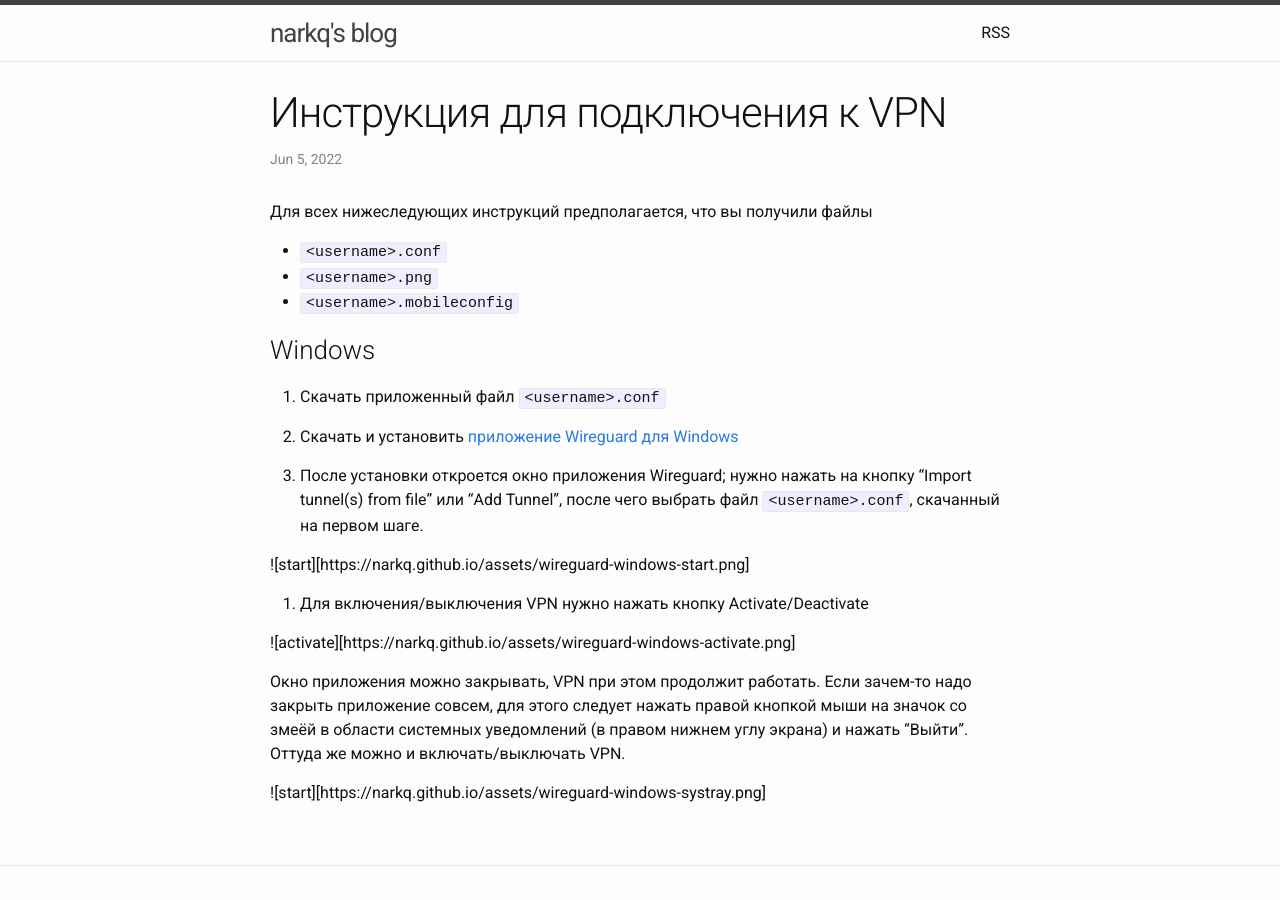
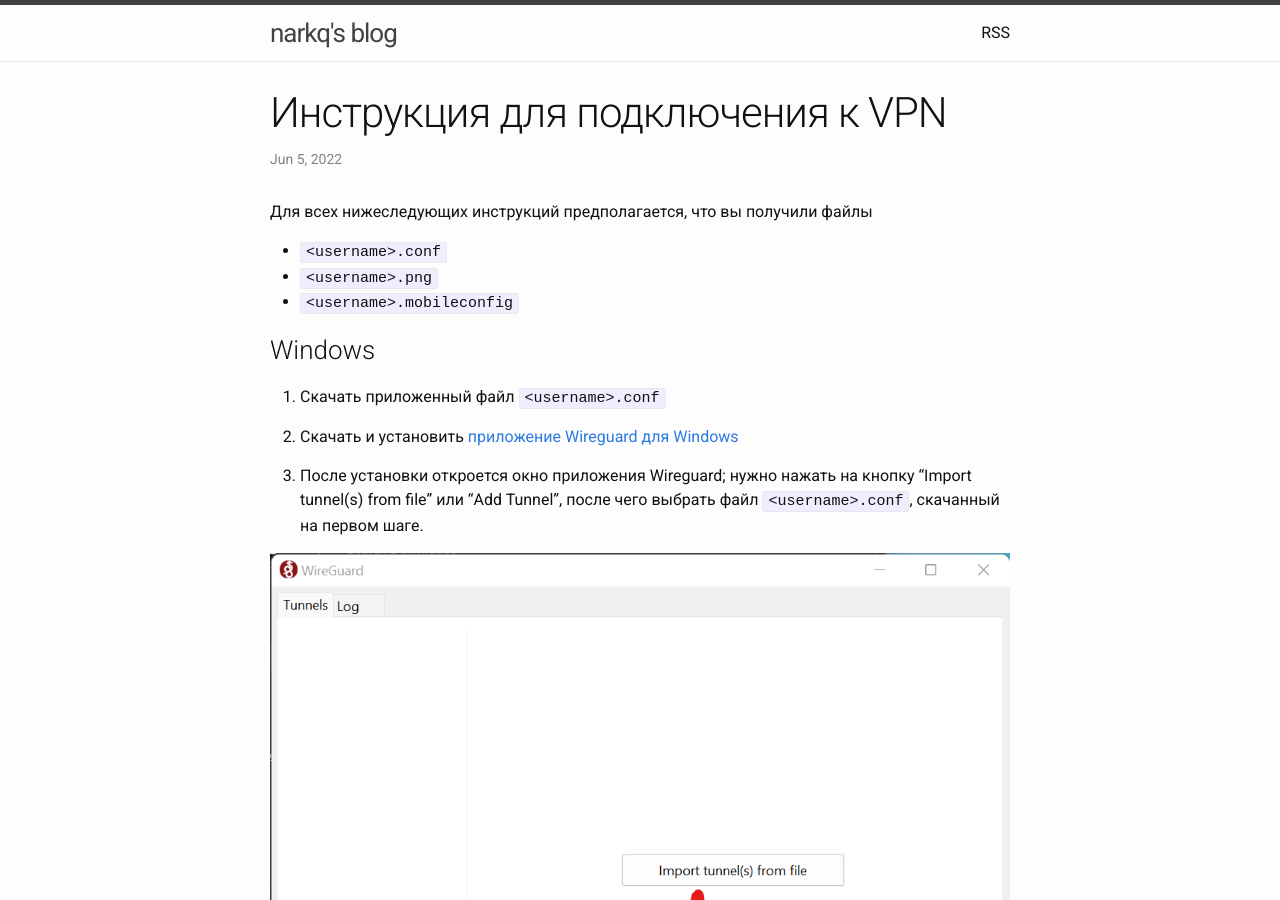
Before and after one commit to narkq/narkq.github.io, a Jekyll site: the page built from _posts/2022-06-05-vpn.md, in a window 1280 px wide and 900 px high. Built offline with Jekyll 4.4.1, drawn with Linux system fonts in a browser that asks for light colours.

Commit message:
images syntax

```diff
--- a/_posts/2022-06-05-vpn.md
+++ b/_posts/2022-06-05-vpn.md
@@ -17,12 +17,12 @@ date:   2022-06-05 21:10:00 +0300
 
 3. После установки откроется окно приложения Wireguard; нужно нажать на кнопку "Import tunnel(s) from file" или "Add Tunnel", после чего выбрать файл `<username>.conf`, скачанный на первом шаге.
 
-![start][{{site.url}}/assets/wireguard-windows-start.png]
+![start]({{site.url}}/assets/wireguard-windows-start.png)
 
 4. Для включения/выключения VPN нужно нажать кнопку Activate/Deactivate
 
-![activate][{{site.url}}/assets/wireguard-windows-activate.png]
+![activate]({{site.url}}/assets/wireguard-windows-activate.png)
 
 Окно приложения можно закрывать, VPN при этом продолжит работать. Если зачем-то надо закрыть приложение совсем, для этого следует нажать правой кнопкой мыши на значок со змеёй в области системных уведомлений (в правом нижнем углу экрана) и нажать "Выйти". Оттуда же можно и включать/выключать VPN.
 
-![start][{{site.url}}/assets/wireguard-windows-systray.png]
+![start]({{site.url}}/assets/wireguard-windows-systray.png)
```
